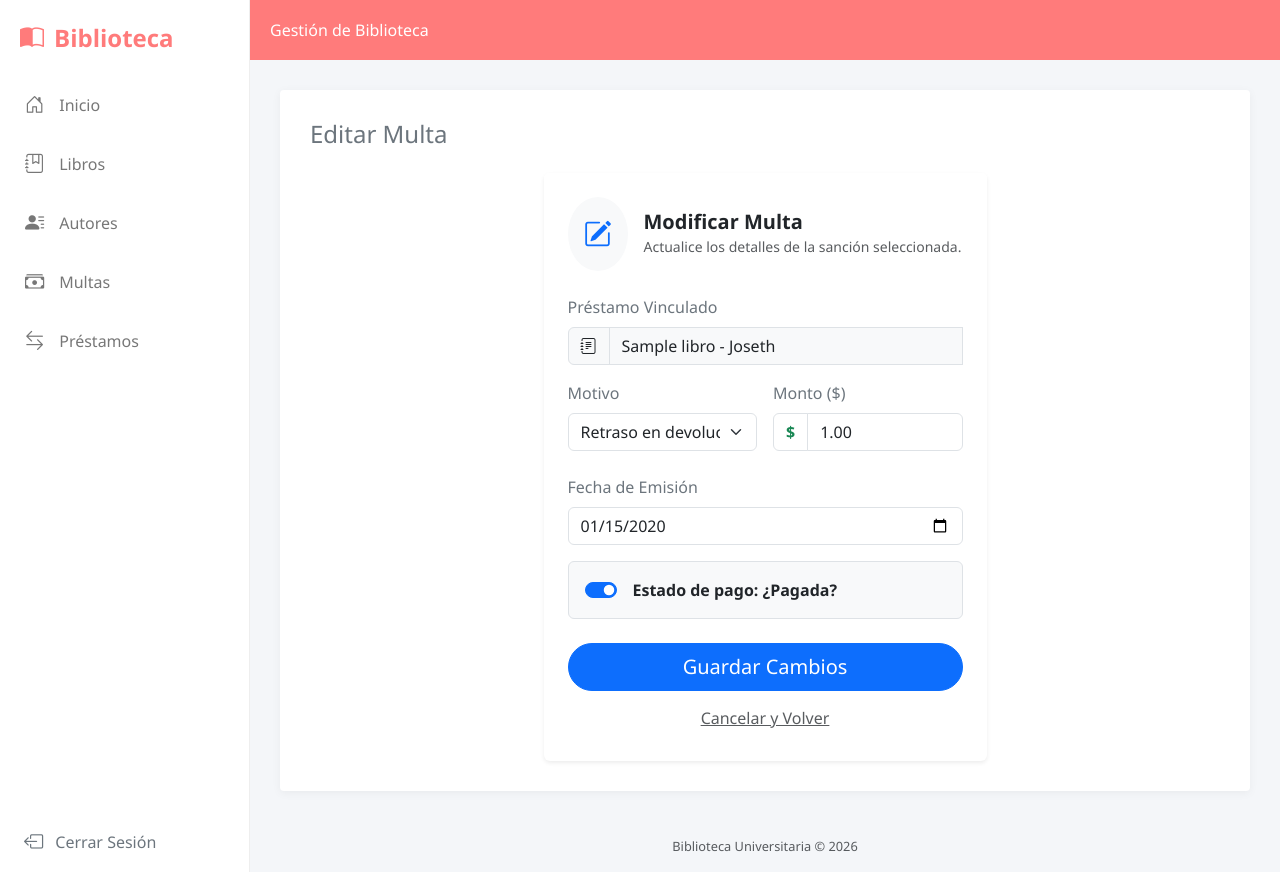
After one commit to LaJoseth2005/blb_django, a Django app: page /multas/1/editar_multas in a window 1280 px wide. The commit adds this page. Run offline with Django 5.2, Linux system fonts and the light colour scheme; a user stored in the database is signed in; data comes from the database, SQL or seed files in the repository; both versions use the stored data as it was after the commit; tables that the repository leaves empty hold one stand-in row (values such as "Sample post").

Commit message:
Dieciseisavo commit

```diff
--- /dev/null
+++ b/gestion/templates/editar_multas.html
@@ -0,0 +1,86 @@
+{% extends "index.html" %}
+
+{% block titulo_pagina %}Editar Multa{% endblock %}
+
+{% block contenido %}
+<div class="row justify-content-center">
+    <div class="col-lg-6">
+        <div class="card border-0 shadow-sm">
+            <div class="card-header bg-white border-0 pt-4 px-4 pb-0">
+                <div class="d-flex align-items-center">
+                    <div class="rounded-circle bg-light p-3 me-3 text-primary">
+                        <i class="bi bi-pencil-square fs-3"></i>
+                    </div>
+                    <div>
+                        <h5 class="mb-0 fw-bold text-dark">Modificar Multa</h5>
+                        <small class="text-muted">Actualice los detalles de la sanción seleccionada.</small>
+                    </div>
+                </div>
+            </div>
+
+            <div class="card-body p-4">
+                <form method="POST">
+                    {% csrf_token %}
+
+                    <div class="mb-3">
+                        <label class="form-label fw-medium text-secondary">Préstamo Vinculado</label>
+                        <div class="input-group">
+                            <span class="input-group-text bg-light"><i class="bi bi-journal-text"></i></span>
+                            <input type="text" class="form-control bg-light" value="{{ multa.prestamo.libro.titulo }} - {{ multa.usuario.username }}" readonly disabled>
+                            <input type="hidden" name="prestamo" value="{{ multa.prestamo.id }}">
+                        </div>
+                    </div>
+
+                    <div class="row g-3">
+                        <div class="col-md-6">
+                            <label for="id_tipo" class="form-label fw-medium text-secondary">Motivo</label>
+                            <select class="form-select" id="id_tipo" name="tipo" required>
+                                <option value="r" {% if multa.tipo == 'r' %}selected{% endif %}>Retraso en devolución</option>
+                                <option value="d" {% if multa.tipo == 'd' %}selected{% endif %}>Deterioro / Daño</option>
+                                <option value="p" {% if multa.tipo == 'p' %}selected{% endif %}>Pérdida del material</option>
+                            </select>
+                        </div>
+                        <div class="col-md-6">
+                            <label for="id_monto" class="form-label fw-medium text-secondary">Monto ($)</label>
+                            <div class="input-group">
+                                <span class="input-group-text bg-white text-success fw-bold">$</span>
+                                <input type="number" step="0.01" class="form-control" id="id_monto" name="monto" value="{{ multa.monto }}" required>
+                            </div>
+                        </div>
+                    </div>
+
+                    <div class="mb-3 mt-4">
+                        <label for="id_fecha" class="form-label fw-medium text-secondary">Fecha de Emisión</label>
+                        <input type="date" class="form-control" id="id_fecha" name="fecha" value="{{ multa.fecha|date:'Y-m-d' }}" required>
+                    </div>
+
+                    <div class="mb-4">
+                        <div class="form-check form-switch p-3 bg-light rounded border">
+                            <input class="form-check-input ms-0 me-3" type="checkbox" role="switch" id="id_pagada" name="pagada" {% if multa.pagada %}checked{% endif %}>
+                            <label class="form-check-label fw-bold text-dark" for="id_pagada">Estado de pago: ¿Pagada?</label>
+                        </div>
+                    </div>
+
+                    <div class="d-grid gap-2">
+                        <button type="submit" class="btn btn-primary btn-lg rounded-pill">Guardar Cambios</button>
+                        <a href="{% url 'lista_multas' %}" class="btn btn-link text-muted">Cancelar y Volver</a>
+                    </div>
+                </form>
+            </div>
+        </div>
+    </div>
+</div>
+
+<script>
+
+    const precios = {'r': 2.50, 'd': 5.00, 'p': 15.00};
+    const selectTipo = document.getElementById('id_tipo');
+    const inputMonto = document.getElementById('id_monto');
+
+    selectTipo.addEventListener('change', function() {
+        if(confirm("¿Desea actualizar el monto según el nuevo tipo de multa seleccionado?")) {
+            inputMonto.value = (precios[selectTipo.value] || 0.00).toFixed(2);
+        }
+    });
+</script>
+{% endblock %}
--- a/gestion/views.py
+++ b/gestion/views.py
@@ -5,26 +5,20 @@ from django.contrib.auth.decorators import login_required
 from django.contrib.auth.models import User, Permission
 from django.contrib.auth.forms import UserCreationForm
 from django.http import HttpResponseForbidden
-from django.contrib.auth import login
+from django.contrib.auth import login, get_user_model
 from django.urls import reverse_lazy
 from django.utils import timezone
 from django.conf import settings
 from .openlibrary import obtener_datos_por_isbn
-from django.contrib.auth import get_user_model
-
-
 from .models import Autor, Libro, Prestamo, Multa
-
 
 def index(request):
     title = settings.TITLE
     return render(request, 'home.html', {'titulo': title})
 
-
 def lista_libros(request):
     libros = Libro.objects.all()
     return render(request, 'libros_view.html', {'libros': libros})
-
 
 def crear_libros(request):
     autores = Autor.objects.all()
@@ -45,15 +39,11 @@ def crear_libros(request):
             )
             return redirect('lista_libros')
 
-    return render(request, 'crear_libros.html', {
-        'autores': autores
-    })
-
+    return render(request, 'crear_libros.html', {'autores': autores})
 
 def lista_autores(request):
     autores = Autor.objects.all()
     return render(request, 'autores.html', {'autores': autores})
-
 
 @login_required
 def crear_autores(request, id=None):
@@ -77,20 +67,18 @@ def crear_autores(request, id=None):
             autor.bibliografia = bibliografia
             autor.save()
         return redirect('lista_autores')
-    context = {'autor': autor,
-               'titulo': 'Editar Autor' if modo == 'editar' else 'Crear Autor',
-               'texto_boton': 'Guardar cambios' if modo == 'editar' else 'Crear'}
+
+    context = {
+        'autor': autor,
+        'titulo': 'Editar Autor' if modo == 'editar' else 'Crear Autor',
+        'texto_boton': 'Guardar cambios' if modo == 'editar' else 'Crear'
+    }
     return render(request, 'crear_autores.html', context)
-
 
 @login_required
 def lista_prestamos(request):
-    prestamos = Prestamo.objects.filter(
-        fecha_devolucion__isnull=True,
-        tiene_multa=False
-    )
+    prestamos = Prestamo.objects.filter(fecha_devolucion__isnull=True, tiene_multa=False)
     return render(request, "prestamo.html", {"prestamos": prestamos})
-
 
 @login_required
 def devolver_prestamo(request, id):
@@ -99,7 +87,6 @@ def devolver_prestamo(request, id):
     prestamo.fecha_devolucion = timezone.now().date()
     prestamo.save()
     return redirect("lista_prestamos")
-
 
 def importar_libro(request):
     autores = Autor.objects.all()
@@ -111,10 +98,8 @@ def importar_libro(request):
 
         if isbn_input and stock_openlibrary:
             datos = obtener_datos_por_isbn(isbn_input)
-
             if datos:
                 isbn_api = datos["isbn"]
-
                 if Libro.objects.filter(isbn=isbn_api).exists():
                     mensaje = f"El libro '{datos['titulo']}' (ISBN: {isbn_api}) ya está registrado."
                 else:
@@ -124,7 +109,6 @@ def importar_libro(request):
                         apellido=autor_info["apellido"],
                         defaults={"bibliografia": autor_info.get("bibliografia", "")}
                     )
-
                     Libro.objects.create(
                         titulo=datos["titulo"],
                         anio=datos["anio"],
@@ -136,13 +120,9 @@ def importar_libro(request):
                     )
                     return redirect("lista_libros")
             else:
-                mensaje = "No se pudo obtener datos del ISBN o no existe en OpenLibrary."
+                mensaje = "No se pudo obtener datos del ISBN."
 
-    return render(request, "crear_libros.html", {
-        "autores": autores,
-        "mensaje": mensaje
-    })
-
+    return render(request, "crear_libros.html", {"autores": autores, "mensaje": mensaje})
 
 @login_required
 def crear_prestamo(request):
@@ -162,71 +142,48 @@ def crear_prestamo(request):
             libro = get_object_or_404(Libro, id=libro_id)
             usuario = get_object_or_404(User, id=usuario_id)
 
-            if Multa.objects.filter(prestamo__usuario=usuario, pagada=False).exists():
+            if Multa.objects.filter(usuario=usuario, pagada=False).exists():
                 return render(request, 'crear_prestamo.html', {
-                    'libros': libros,
-                    'usuario': usuarios,
+                    'libros': libros, 'usuario': usuarios,
                     'fecha': timezone.now().date().isoformat(),
-                    'error': "Este usuario tiene multas pendientes y no puede realizar nuevos préstamos."
+                    'error': "Este usuario tiene multas pendientes."
                 })
 
             prestamo = Prestamo.objects.create(
-                libro=libro,
-                usuario=usuario,
-                fecha_prestamo=fecha_prestamo,
-                fecha_max=fecha_max
+                libro=libro, usuario=usuario, fecha_prestamo=fecha_prestamo, fecha_max=fecha_max
             )
-
             libro.disminuir_stock()
             return redirect('detalle_prestamo', id=prestamo.id)
 
-    fecha = timezone.now().date().isoformat()  # YYYY-MM-DD
     return render(request, 'crear_prestamo.html', {
-        'libros': libros,
-        'usuario': usuarios,
-        'fecha': fecha
+        'libros': libros, 'usuario': usuarios, 'fecha': timezone.now().date().isoformat()
     })
-
 
 def detalle_prestamo(request, id):
     prestamo = get_object_or_404(Prestamo, id=id)
     return render(request, 'detalle_prestamo.html', {'prestamo': prestamo})
 
-
 def lista_multas(request):
     multas = Multa.objects.all()
     return render(request, 'multas.html', {'multas': multas})
-
 
 @login_required
 def crear_multas(request, prestamo_id=None):
     if prestamo_id is None:
         prestamos = Prestamo.objects.filter(fecha_devolucion__isnull=True, tiene_multa=False)
-        fecha = timezone.now().date()
-        return render(request, "crear_multas.html", {
-            "prestamos": prestamos,
-            "prestamo_seleccionado": None,
-            "fecha": fecha
-        })
+        return render(request, "crear_multas.html", {"prestamos": prestamos, "fecha": timezone.now().date()})
 
     prestamo = get_object_or_404(Prestamo, id=prestamo_id)
-    hoy = timezone.now().date()
 
     if request.method == "POST":
-        tipo = request.POST.get("tipo")
-        monto = request.POST.get("monto")
-        fecha = request.POST.get("fecha")
-        pagada = True if request.POST.get("pagada") else False
-
         Multa.objects.create(
             prestamo=prestamo,
             usuario=prestamo.usuario,
-            tipo=tipo,
-            monto=monto,
-            fecha=fecha,
-            pagada=pagada
+            tipo=request.POST.get("tipo"),
+            monto=request.POST.get("monto"),
+            fecha=request.POST.get("fecha"),
+            pagada=True if request.POST.get("pagada") else False
         )
-
         prestamo.tiene_multa = True
         prestamo.save()
         return redirect("lista_multas")
@@ -234,49 +191,42 @@ def crear_multas(request, prestamo_id=None):
     return render(request, "crear_multas.html", {
         "prestamos": Prestamo.objects.all(),
         "prestamo_seleccionado": prestamo,
-        "fecha": hoy
+        "fecha": timezone.now().date()
     })
-
 
 def registro(request):
     if request.method == 'POST':
         form = UserCreationForm(request.POST)
         if form.is_valid():
             usuario = form.save()
-
             try:
                 permiso = Permission.objects.get(codename='gestionar_prestamos')
                 usuario.user_permissions.add(permiso)
             except Permission.DoesNotExist:
-                print("⚠️ ADVERTENCIA: El permiso 'gestionar_prestamos' no existe en la BD. Recuerda hacer migrate.")
-
+                pass
             login(request, usuario)
             return redirect('index')
     else:
         form = UserCreationForm()
     return render(request, 'registration/registro.html', {'form': form})
 
-
 class LibroListView(LoginRequiredMixin, ListView):
     model = Libro
-    template = 'gestion/templates/libro_list.html'
+    template_name = 'gestion/templates/libro_list.html'
     context_object_name = 'libros'
     paginate_by = 3
 
-
 class LibroDetalleView(LoginRequiredMixin, DetailView):
     model = Libro
-    template = 'gestion/templates/detalle_libros.html'
+    template_name = 'gestion/templates/detalle_libros.html'
     context_object_name = 'libro'
-
 
 class LibroCreateView(LoginRequiredMixin, PermissionRequiredMixin, CreateView):
     model = Libro
     fields = ['titulo', 'autor', 'disponible']
-    template_name =  'gestion/templates/crear_libros.html'
+    template_name = 'gestion/templates/crear_libros.html'
     success_url = reverse_lazy('libro_list')
-    pemission_required = 'gestion.add_libro'
-
+    permission_required = 'gestion.add_libro'
 
 class LibroUpdateView(LoginRequiredMixin, PermissionRequiredMixin, UpdateView):
     model = Libro
@@ -285,6 +235,12 @@ class LibroUpdateView(LoginRequiredMixin, PermissionRequiredMixin, UpdateView):
     success_url = reverse_lazy('lista_libros')
     permission_required = 'gestion.change_libro'
 
+    def get_context_data(self, **kwargs):
+        context = super().get_context_data(**kwargs)
+        # Esto asegura que 'autores' esté disponible en el HTML
+        from .models import Autor
+        context['autores'] = Autor.objects.all()
+        return context
 
 class PrestamoUpdateView(LoginRequiredMixin, PermissionRequiredMixin, UpdateView):
     model = Prestamo
@@ -302,7 +258,7 @@ class PrestamoUpdateView(LoginRequiredMixin, PermissionRequiredMixin, UpdateView
 
 class MultaUpdateView(LoginRequiredMixin, PermissionRequiredMixin, UpdateView):
     model = Multa
-    fields = ['prestamo', 'usuario', 'tipo', 'monto', 'pagada', 'fecha']
-    template_name = 'editar_multa.html'
-    success_url = reverse_lazy('lista_libros')
-    permission_required = 'gestion.change_libro'
+    fields = ['tipo', 'monto', 'pagada', 'fecha']
+    template_name = 'editar_multas.html'
+    success_url = reverse_lazy('lista_multas')
+    permission_required = 'gestion.change_multa'
```
Also changed, not shown: gestion/templates/crear_multas.html (+24 -39 lines), gestion/templates/multas.html (+16 -7 lines), db.sqlite3.
